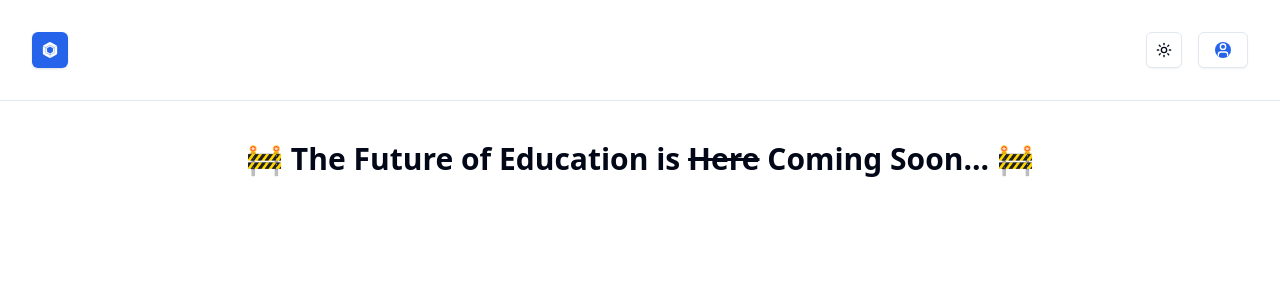
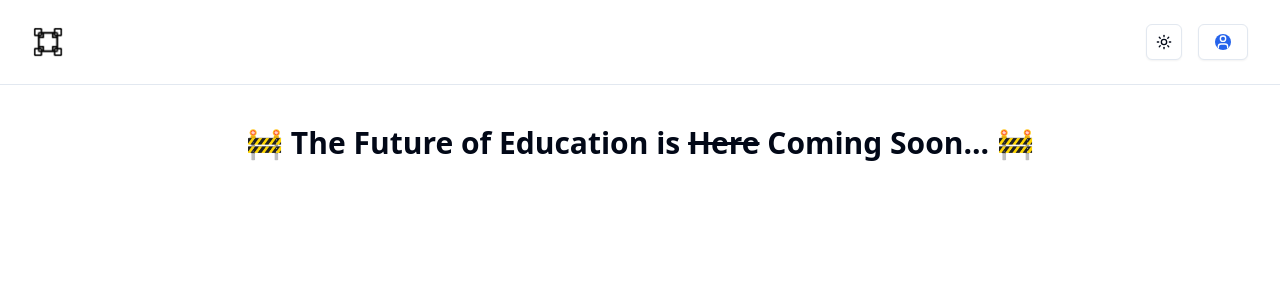
Before and after one commit to Matthew-Seaber/pack, a Next.js app: page / in a window 1280 px wide. Shown: the top 300 px of the page. Built offline with nearby package versions, Linux system fonts and the light colour scheme.

Commit message:
Added logo to Navbar

```diff
--- a/components/navbar/LinksDropdown.tsx
+++ b/components/navbar/LinksDropdown.tsx
@@ -20,7 +20,7 @@ function LinksDropdown() {
           <UserIcon />
         </Button>
       </DropdownMenuTrigger>
-      <DropdownMenuContent className="w-52" align="start" sideOffset={10}>
+      <DropdownMenuContent className="w-30" align="start" sideOffset={10}>
         <DropdownMenuItem>
           <Link href="/pricing" className="capitalize w-full">
             🚀 UPGRADE
--- a/components/navbar/Logo.tsx
+++ b/components/navbar/Logo.tsx
@@ -1,15 +1,23 @@
-import Link from "next/link"
-import { SiJetpackcompose } from "react-icons/si";
-import { Button } from "../ui/button"
+import Link from "next/link";
+import Image from "next/image";
 
 function Logo() {
   return (
-    <Button size="icon" asChild>
+    <>
       <Link href="/">
-        <SiJetpackcompose className="w-6 h-6" />
+        <span className="block w-8 h-8">
+          <Image
+            src="/logo-dark.svg"
+            alt="Logo, press to go home"
+            width={24}
+            height={24}
+            className="hidden dark:block w-full h-full object-contain"
+            style={{ display: "block" }}
+          />
+        </span>
       </Link>
-    </Button>
+    </>
   );
 }
 
-export default Logo
+export default Logo;
--- a/components/navbar/Navbar.tsx
+++ b/components/navbar/Navbar.tsx
@@ -5,7 +5,7 @@ import Logo from "./Logo";
 function Navbar() {
   return (
     <nav className="border-b">
-      <div className="container flex flex-col sm:flex-row sm:justify-between sm:items-center flex-wrap gap-4 py-8">
+      <div className="container flex flex-col sm:flex-row sm:justify-between sm:items-center flex-wrap py-6">
         <Logo />
 
         <div className="flex gap-4 items-center">
```
Also changed, not shown: public/logo-dark.svg (added).
